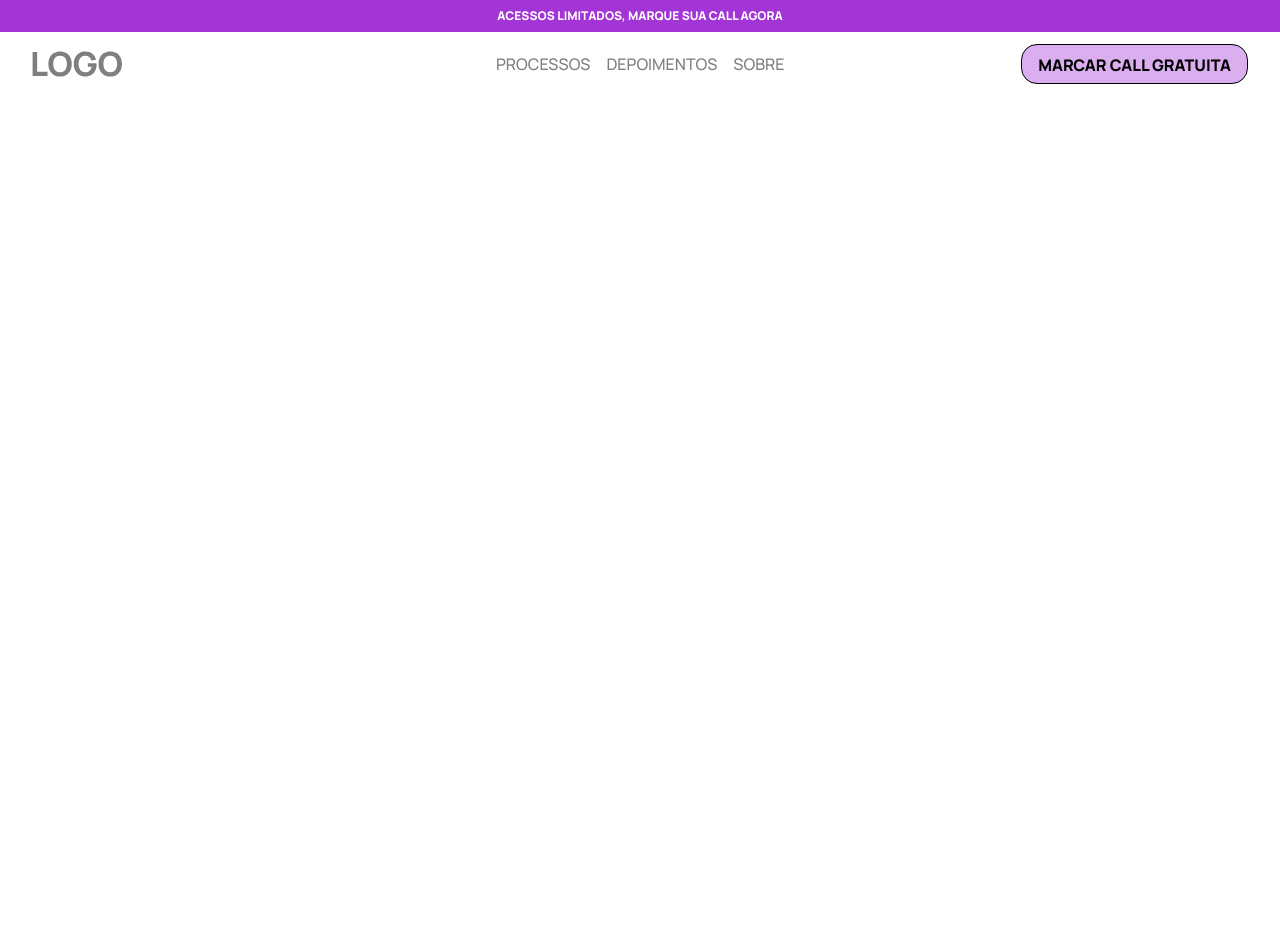
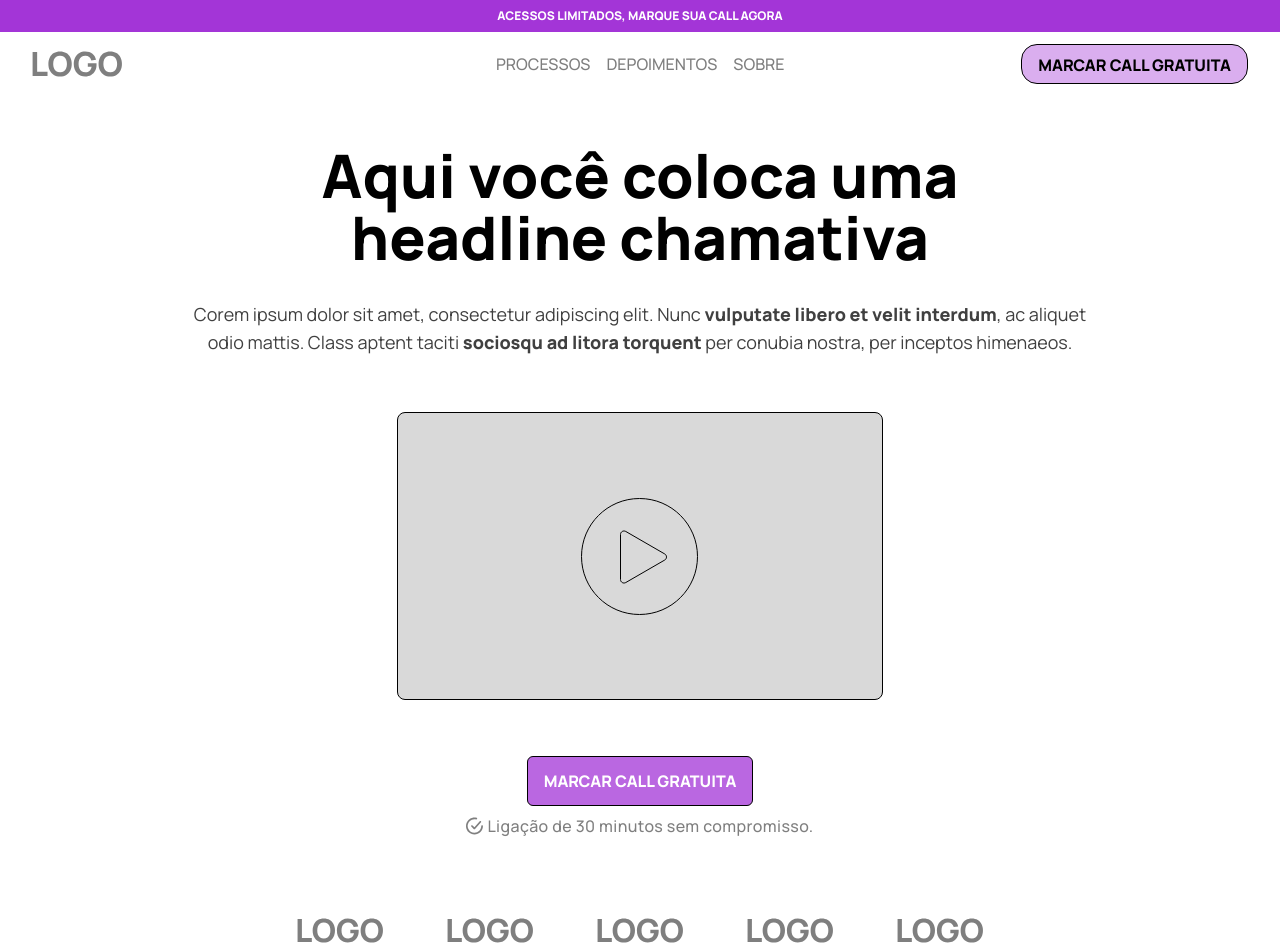
Before and after one commit to immarcolagroot/lp-conversion-template, a Next.js app: page / in a window 1280 px wide. Before the commit the page ends 800 px from the top, so only its background shows below. Built offline with nearby package versions, Linux system fonts and the light colour scheme.

Commit message:
wip: create hero section

```diff
--- a/src/app/page.tsx
+++ b/src/app/page.tsx
@@ -1,5 +1,58 @@
 import Image from "next/image";
 
+import CompanyLogo from "@/assets/images/LOGO.svg";
+import Layer from "@/assets/images/Layer.svg";
+import VideoLogo from "@/assets/images/Ellipse.svg";
+
 export default function Home() {
-  return;
+  return (
+    <div className="pt-12 px-8 flex flex-col justify-center text-center">
+      <div>
+        <h1 className="text-black text-6xl font-extrabold leading-[62px]">
+          Aqui você coloca uma
+          <br />
+          headline chamativa
+        </h1>
+        <div className="text-center px-36 pt-8 text-black text-opacity-75 text-lg">
+          <span className="font-normal">
+            Corem ipsum dolor sit amet, consectetur adipiscing elit. Nunc{" "}
+          </span>
+          <span className="font-bold">vulputate libero et velit interdum</span>
+          <span className="font-normal">
+            , ac aliquet odio mattis. Class aptent taciti{" "}
+          </span>
+          <span className="font-bold">sociosqu ad litora torquent</span>
+          <span className="font-normal">
+            {" "}
+            per conubia nostra, per inceptos himenaeos.
+          </span>
+        </div>
+      </div>
+      <div className="pt-14 flex justify-center">
+        <div className="w-2/5 h-72 border border-black rounded-lg bg-gray flex items-center justify-center">
+          <Image src={VideoLogo} alt="Video Logo" />
+        </div>
+      </div>
+      <div className="pt-14 flex justify-center">
+        <button className="px-4 py-3 bg-primary bg-opacity-75 rounded-md border border-black hover:bg-opacity-50 transition">
+          <span className="text-white text-base font-bold">
+            MARCAR CALL GRATUITA
+          </span>
+        </button>
+      </div>
+      <div className="pt-2 flex flex-row justify-center gap-1">
+        <Image src={Layer} alt="Layer" />
+        <span className="text-black text-opacity-50 text-base font-medium tracking-wide">
+          Ligação de 30 minutos sem compromisso.
+        </span>
+      </div>
+      <div className="flex flex-row pt-20 justify-center items-center gap-16">
+        <Image src={CompanyLogo} alt="CompanyLogo" />
+        <Image src={CompanyLogo} alt="CompanyLogo" />
+        <Image src={CompanyLogo} alt="CompanyLogo" />
+        <Image src={CompanyLogo} alt="CompanyLogo" />
+        <Image src={CompanyLogo} alt="CompanyLogo" />
+      </div>
+    </div>
+  );
 }
--- a/src/components/Header.tsx
+++ b/src/components/Header.tsx
@@ -6,7 +6,7 @@ import NavButton from "@/components/NavButton";
 export default function Header() {
   return (
     <header>
-      <div className="w-full h-16 flex justify-between items-center px-8 py-5">
+      <div className="w-full h-16 flex justify-between items-center px-8 py-4">
         <div className="flex-1">
           <Image src={CompanyLogo} alt="Logo" width={90} height={45} />
         </div>
```
Also changed, not shown: src/assets/images/Ellipse.svg (added), src/assets/images/Layer.svg (added).
